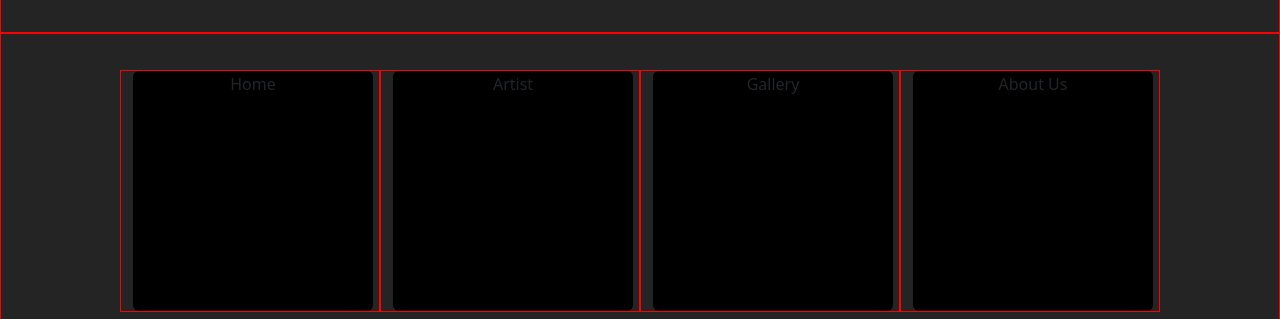
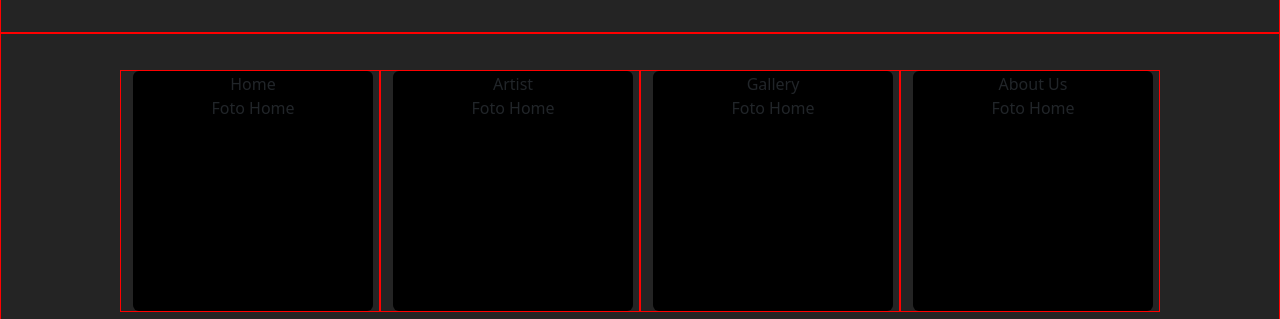
Before and after one commit to MicheleIanni86/black-point-tattoo, a Vue app: page / in a window 1280 px wide. Shown: the part 633-952 px from the top of the page. Built offline with nearby package versions, Linux system fonts and the light colour scheme.

Commit message:
add dynamic card on click

```diff
--- a/src/components/ScreenSection.vue
+++ b/src/components/ScreenSection.vue
@@ -2,13 +2,25 @@
 // import ... from './components/...';
 export default {
   data() {
-    return {};
+    return {
+      cards: [
+        { name: "home", label: "Home", img: "Foto Home" },
+        { name: "artist", label: "Artist", img: "Foto Home" },
+        { name: "gallery", label: "Gallery", img: "Foto Home" },
+        { name: "about", label: "About Us", img: "Foto Home" },
+      ],
+    };
   },
   components: {},
   props: {},
   methods: {
     changeToScreen(screenName) {
       this.$emit("change-screen", screenName);
+      const clickedCard = this.cards.find((card) => card.name === screenName);
+      if (clickedCard) {
+        this.cards = this.cards.filter((card) => card.name !== screenName);
+        this.cards.splice(1, 0, clickedCard);
+      }
     },
   },
 };
@@ -17,22 +29,15 @@ export default {
   <div class="screen-section">
     <div class="container">
       <div class="row">
-        <div class="dg col-xs-12 col-md-5 col-xl-3 my-3">
-          <div class="card m-auto" @click="changeToScreen('home')">Home</div>
-        </div>
-        <div class="dg col-xs-12 col-md-5 col-xl-3 my-3">
-          <div class="card m-auto" @click="changeToScreen('artist')">
-            Artist
-          </div>
-        </div>
-        <div class="dg col-xs-12 col-md-5 col-xl-3 my-3">
-          <div class="card m-auto" @click="changeToScreen('gallery')">
-            Gallery
-          </div>
-        </div>
-        <div class="dg col-xs-12 col-md-5 col-xl-3 my-3">
-          <div class="card m-auto" @click="changeToScreen('about')">
-            About Us
+        <div
+          v-for="card in cards"
+          :key="card.name"
+          class="dg col-xs-12 col-md-5 col-xl-3 my-3"
+          @click="changeToScreen(card.name)"
+        >
+          <div class="card m-auto">
+            {{ card.label }}
+            <div>{{ card.img }}</div>
           </div>
         </div>
       </div>
```
